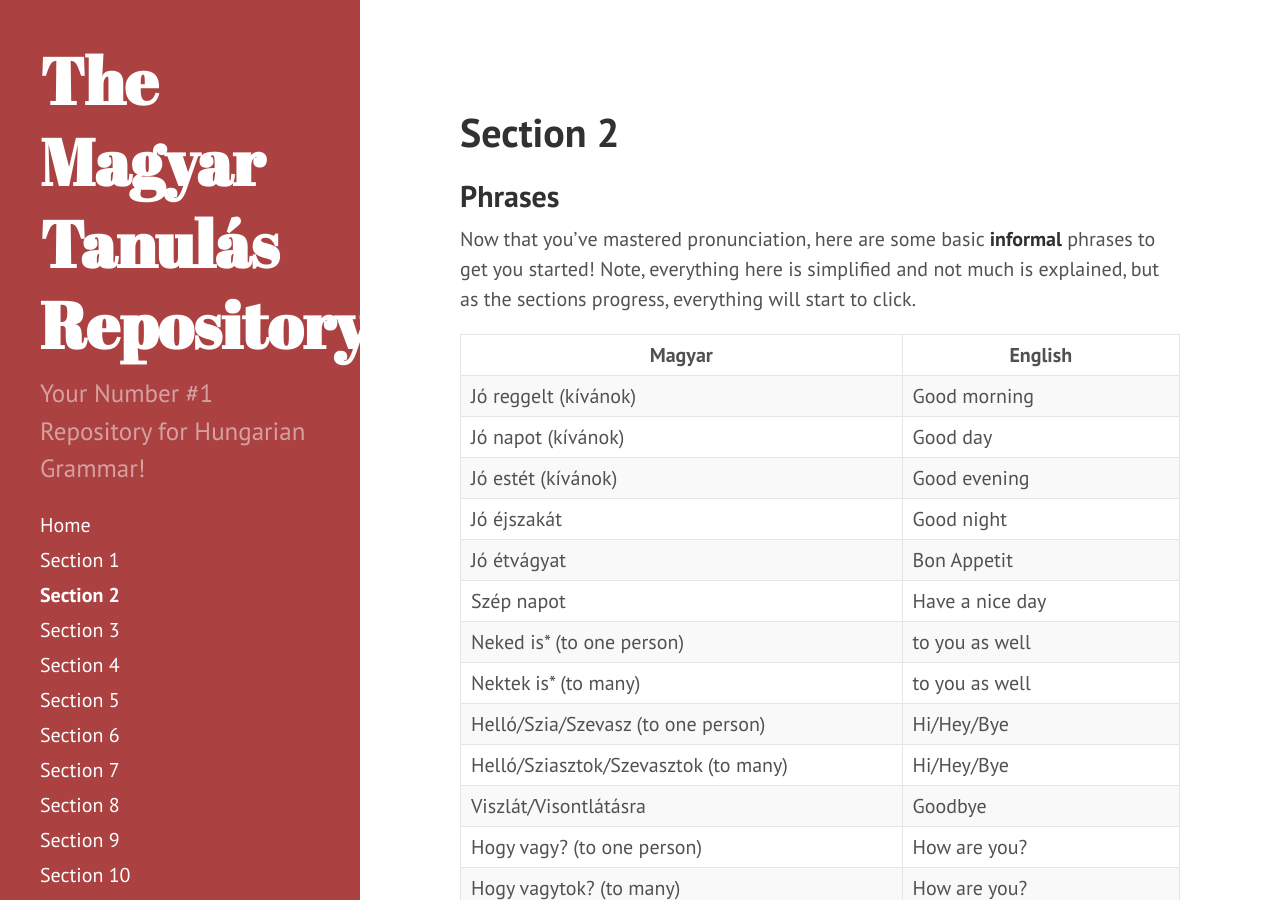
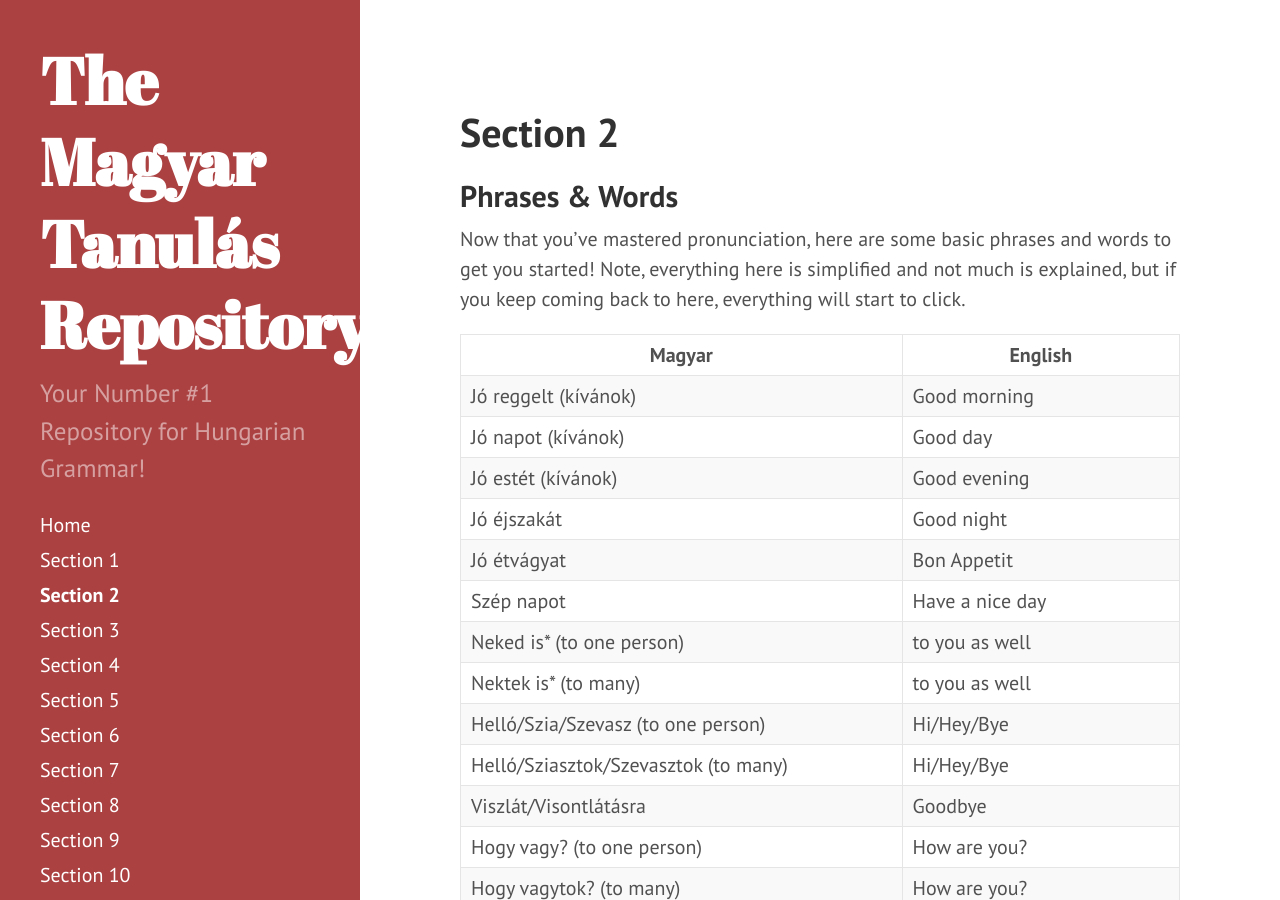
Before and after one commit to Magyartanulas/magyartanulas.github.io, a Jekyll site: the page built from Section2.md, in a window 1280 px wide and 900 px high. Built offline with Jekyll 4.4.1, drawn with Linux system fonts in a browser that asks for light colours; Markdown is read by kramdown in place of the engine named in the settings; some of the changed text lies outside the part shown.

Commit message:
Update Section2.md

```diff
--- a/Section2.md
+++ b/Section2.md
@@ -4,10 +4,10 @@ title: Section 2
 order: 2
 ---
 
-## Phrases
+## Phrases & Words
 
-Now that you've mastered pronunciation, here are some basic **informal** phrases to get you started!
-Note, everything here is simplified and not much is explained, but as the sections progress, everything will start to click.
+Now that you've mastered pronunciation, here are some basic phrases and words to get you started!
+Note, everything here is simplified and not much is explained, but if you keep coming back to here, everything will start to click.
 
 | Magyar                                             | English                       |
 |----------------------------------------------------|-------------------------------|
```
Also changed, not shown: other parts of Section2.md (+2 -1 lines).
